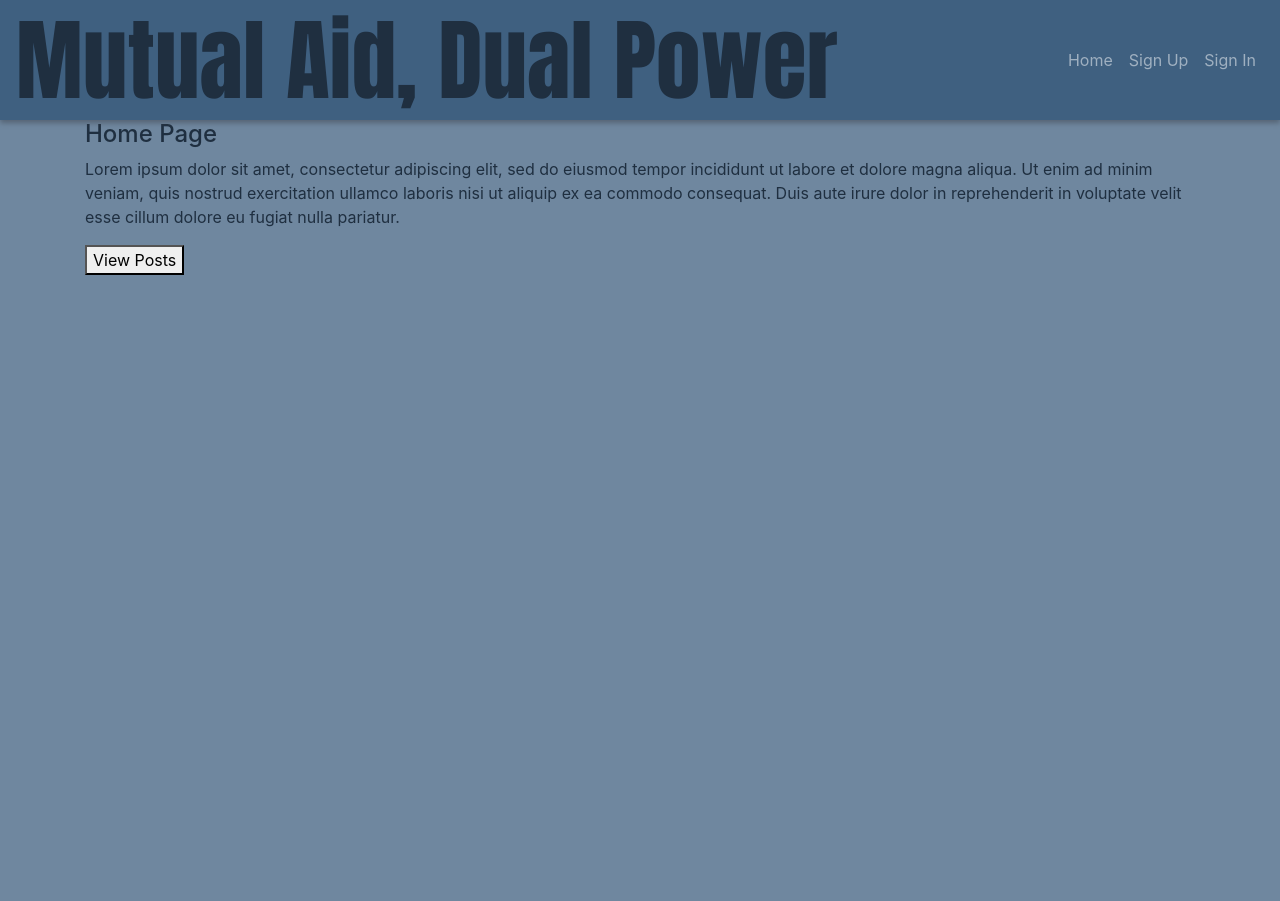
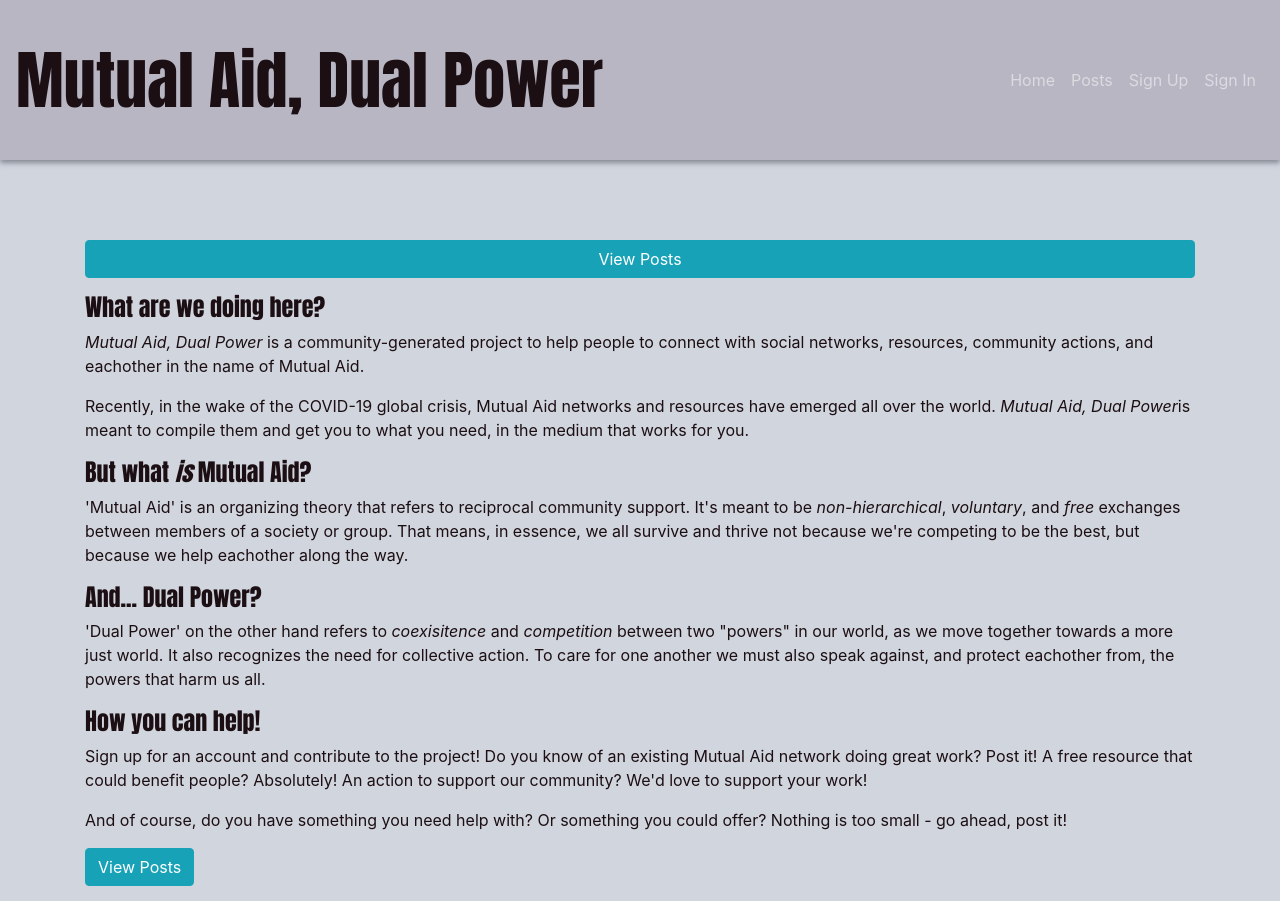
Before and after one commit to srsexton94/mutualaid-client, a React app: page / in a window 1280 px wide. Before the commit the page ends 800 px from the top, so only its background shows below. Built offline with nearby package versions, Linux system fonts and the light colour scheme.

Commit message:
Handle styling for all unauthenticated views
More significant styling for all views when not signed in

```diff
--- a/public/index.html
+++ b/public/index.html
@@ -10,7 +10,7 @@ unless you know exactly what you're doing! -->
 
     <!-- Why can't I change this?? -->
     <link rel="manifest" href="%PUBLIC_URL%/manifest.json">
-    <link rel="shortcut icon" href="./favicon.ico">
+    <link rel="shortcut icon" href="%PUBLIC_URL%/favicon.json">
 
     <title>Mutual Aid, Dual Power</title>
   </head>
--- a/src/components/Header/Header.js
+++ b/src/components/Header/Header.js
@@ -20,6 +20,7 @@ const unauthenticatedOptions = (
 const alwaysOptions = (
   <Fragment>
     <Nav.Link href="#/">Home</Nav.Link>
+    <Nav.Link href="#posts">Posts</Nav.Link>
   </Fragment>
 )
 
--- a/src/components/routes/Home.js
+++ b/src/components/routes/Home.js
@@ -1,17 +1,41 @@
 import React from 'react'
-// import Layout from '../shared/Layout'
 import { NavLink } from 'react-router-dom'
 
 const Home = () => (
-  <section>
-    <h4>Home Page</h4>
-    <p>Lorem ipsum dolor sit amet, consectetur adipiscing elit, sed do eiusmod
-    tempor incididunt ut labore et dolore magna aliqua. Ut enim ad minim veniam,
-    quis nostrud exercitation ullamco laboris nisi ut aliquip ex ea commodo
-    consequat. Duis aute irure dolor in reprehenderit in voluptate velit esse
-    cillum dolore eu fugiat nulla pariatur.</p>
+  <section className="home">
     <NavLink to='/posts'>
-      <button>View Posts</button>
+      <button className="btn btn-info btn-block">View Posts</button>
+    </NavLink>
+    <h4>What are we doing here?</h4>
+    <p><em>Mutual Aid, Dual Power</em> is a community-generated project to help
+    people to connect with social networks, resources, community actions, and
+    eachother in the name of Mutual Aid.</p>
+    <p>Recently, in the wake of the COVID-19 global crisis, Mutual Aid networks
+    and resources have emerged all over the world. <em>Mutual Aid, Dual Power</em>
+    is meant to compile them and get you to what you need, in the medium that
+    works for you.</p>
+    <h4>But what <em>is</em> Mutual Aid?</h4>
+    <p>&apos;Mutual Aid&apos; is an organizing theory that refers to reciprocal
+    community support. It&apos;s meant to be <em>non-hierarchical</em>, <em>voluntary</em>,
+    and <em>free</em> exchanges between members of a society or group.  That means,
+    in essence, we all survive and thrive not because we&apos;re competing to be
+    the best, but because we help eachother along the way.</p>
+    <h4>And... Dual Power?</h4>
+    <p>&apos;Dual Power&apos; on the other hand refers to <em>coexisitence</em> and <em>competition</em> between
+    two &quot;powers&quot; in our world, as we move together towards a more just
+    world. It also recognizes the need for collective action.  To care for one
+    another we must also speak against, and protect eachother from, the powers
+    that harm us all.</p>
+    <h4>How you can help!</h4>
+    <p>Sign up for an account and contribute to the project! Do you know of an
+    existing Mutual Aid network doing great work? Post it! A free resource that
+    could benefit people? Absolutely! An action to support our community?
+    We&apos;d love to support your work!</p>
+    <p>And of course, do you have something you need help with?  Or something
+    you could offer? Nothing is too small - go ahead, post it!
+    </p>
+    <NavLink to='/posts'>
+      <button className="btn btn-info">View Posts</button>
     </NavLink>
   </section>
 )
--- a/src/components/routes/Posts.js
+++ b/src/components/routes/Posts.js
@@ -43,10 +43,12 @@ const Posts = function (props) {
 
   return (
     <Layout>
-      <h4>{props.type.charAt(0).toUpperCase() + props.type.slice(1)} Posts</h4>
-      <ul>
-        {postsJSX}
-      </ul>
+      <div className="posts">
+        <h4>{props.type.charAt(0).toUpperCase() + props.type.slice(1)} Posts</h4>
+        <ul>
+          {postsJSX}
+        </ul>
+      </div>
     </Layout>
   )
 }
--- a/src/components/shared/Layout.js
+++ b/src/components/shared/Layout.js
@@ -4,7 +4,7 @@ import Nav from './Nav'
 import Footer from './Footer'
 
 const Layout = props => (
-  <div>
+  <div className="layout">
     <Nav />
 
     {props.children}
--- a/src/components/shared/Nav.js
+++ b/src/components/shared/Nav.js
@@ -3,8 +3,8 @@ import { NavLink } from 'react-router-dom'
 
 // TODO: insert links to sorted lists of posts later
 const Nav = () => (
-  <nav>
-    <NavLink to='/posts'>All Posts</NavLink>
+  <nav className="posts-nav">
+    <NavLink to='/posts'>All</NavLink>
     <NavLink to='/needs'>Needs</NavLink>
     <NavLink to='/offers'>Offers</NavLink>
     <NavLink to='/networks'>Networks</NavLink>
--- a/src/index.scss
+++ b/src/index.scss
@@ -1,29 +1,87 @@
 @import '~bootstrap/scss/bootstrap';
 
-$background: rgba(63, 96, 128, .75);
-$banner: #3F6080;
-$text: #1F2F40;
+$background: #d1d5de;
+$banner: #b7b6c2;
+$form: #fff;
+$text: #1c0f13;
 $links: #111;
-$header: rgba(255, 255, 255, 0.5);
+$header: rgba(255, 255, 255, .5);
+$shadow: rgba(60, 65, 75, .5);
 
 body {
   background-color: $background;
 
   p,
-  a,
+  a {
+    color: $text;
+  }
+
   h4 {
     color: $text;
+    font-family: Impact, Charcoal, sans-serif;
   }
+}
+
+.footer {
+  background-color: $banner;
+  bottom: 0;
+  font-size: .75em;
+  left: 0;
+  position: fixed;
+  text-align: center;
+  width: 100%;
 }
 
 .header-main {
   background-color: $banner !important;
-  box-shadow: 0 3px 5px rgba(60, 65, 75, .5);
-  height: 15vh;
+  box-shadow: 0 3px 5px $shadow;
+  height: 20vh;
 }
 
 .header-text {
   color: $text !important;
   font-family: Impact, Charcoal, sans-serif;
-  font-size: 7vw;
+  font-size: 5vw;
 }
+
+.home {
+  padding-top: 10vh;
+
+  button {
+    margin: 0 auto 15px;
+  }
+}
+
+.layout {
+  padding: 5vh;
+
+}
+
+.posts {
+  background-color: $form;
+  border-bottom-left-radius: 1em;
+  border-bottom-right-radius: 1em;
+  border-top-right-radius: 1em;
+  min-height: 60vh;
+
+  h4 {
+    padding: 2vh;
+  }
+
+  ul {
+    columns: 3;
+    list-style: square outside none;
+    padding: 0 auto;
+    margin: 0;
+  }
+}
+
+.posts-nav {
+  a {
+    background-color: $form;
+    border-top-left-radius: .5em;
+    border-top-right-radius: .5em;
+    margin-right: 1px;
+    padding: 5px;
+  }
+}
```
Also changed, not shown: README.md.
